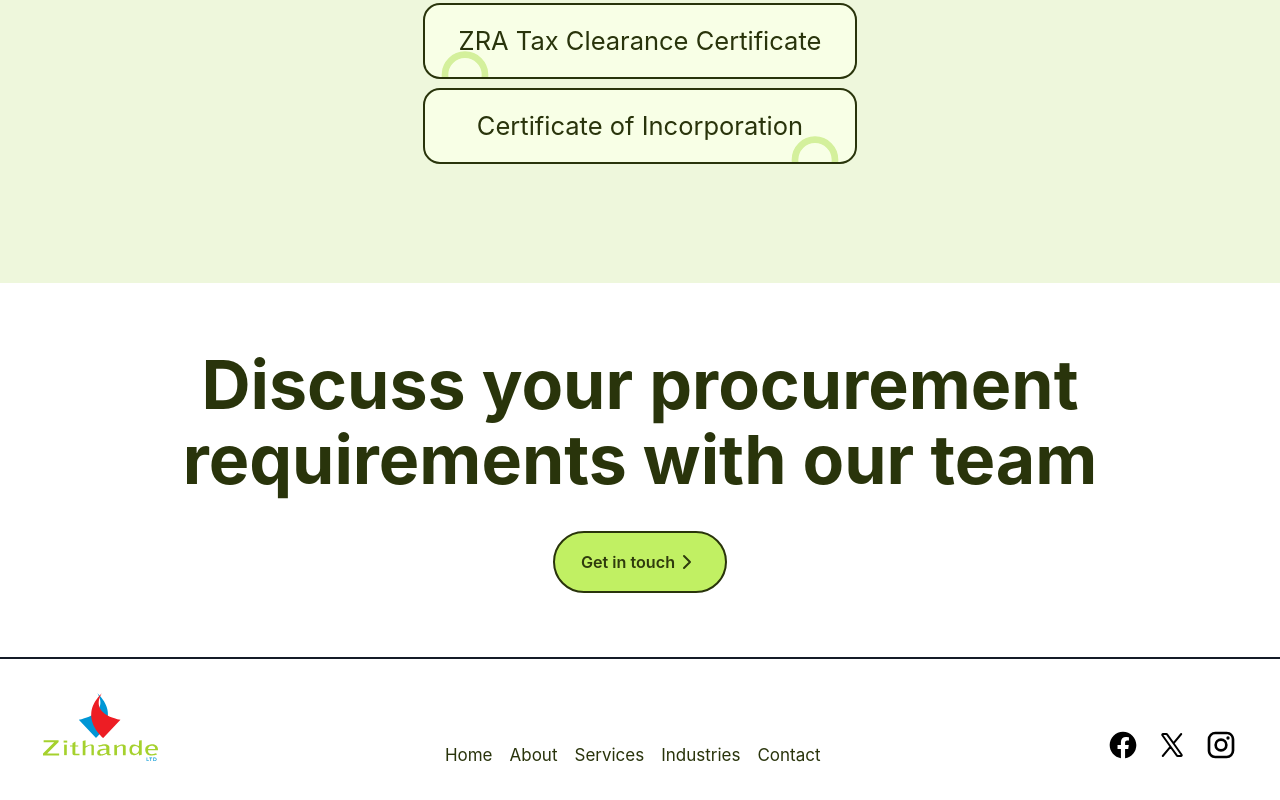
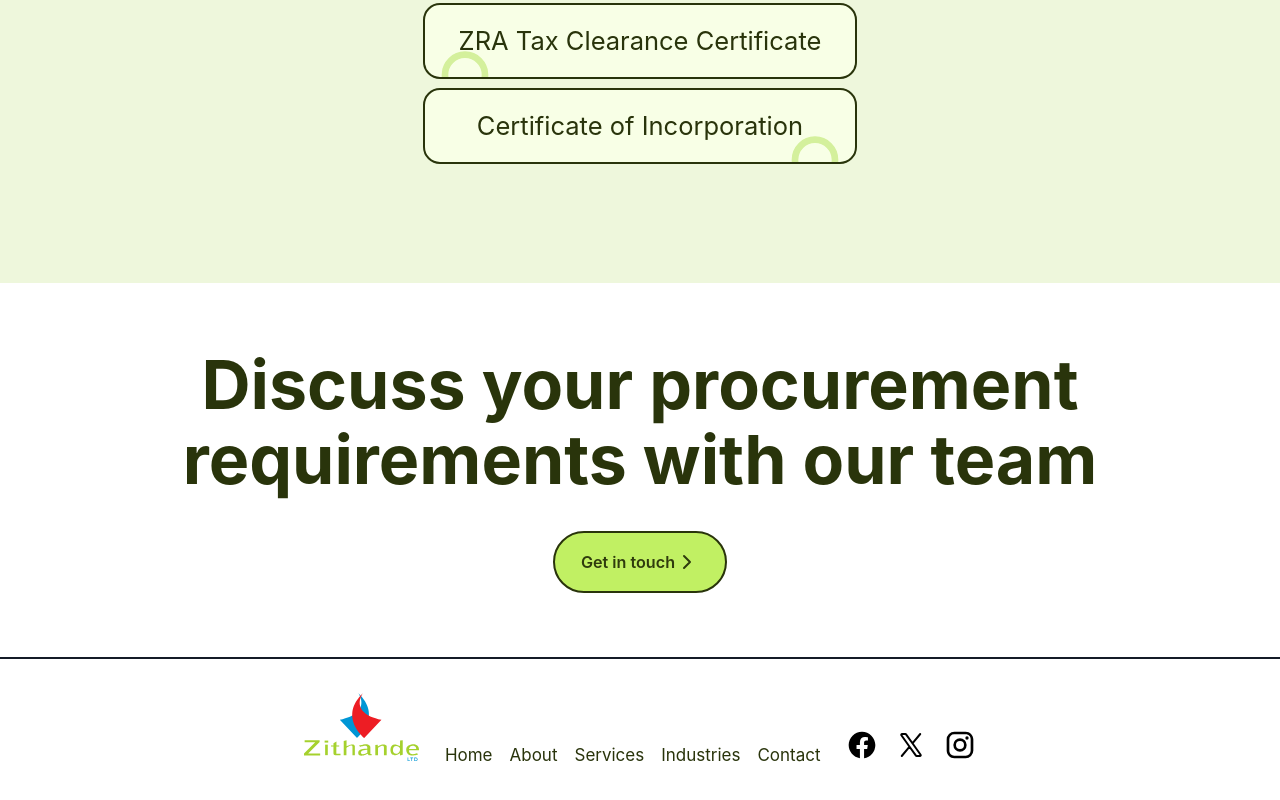
Before and after one commit to mweene/zithande, a React (Vite) app: page / in a window 1280 px wide. Shown: the part 3746-4546 px from the top of the page. Built offline with nearby package versions, Linux system fonts and the light colour scheme.

Commit message:
center align footer text

```diff
--- a/src/components/Footer.jsx
+++ b/src/components/Footer.jsx
@@ -8,7 +8,7 @@ export default function Footer() {
     const color = '#29340b'
 
     return (
-        <footer className="border-t-2 px-10 py-8">
+        <footer className="border-t-2 px-10 py-8 grid place-content-center text-center">
             <section className="top grid gap-6 md:flex md:place-items-baseline md:place-content-between">
                 <Link to="/">
                     <img src={Logo} alt="logo" className="h-16 w-fit" />
```
